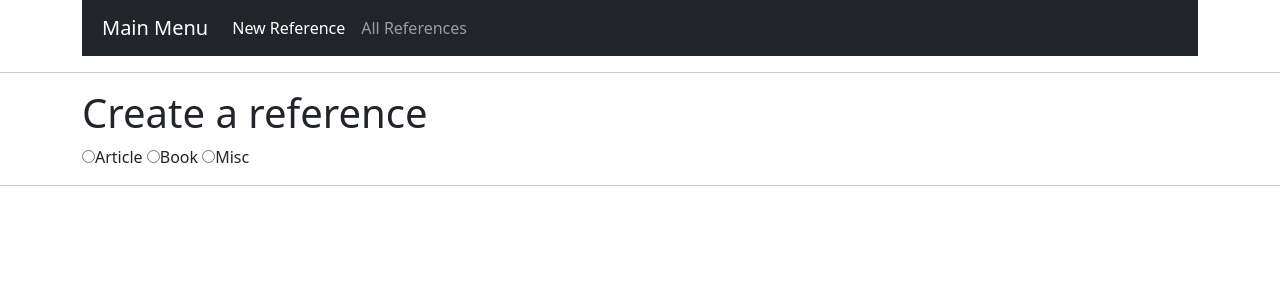
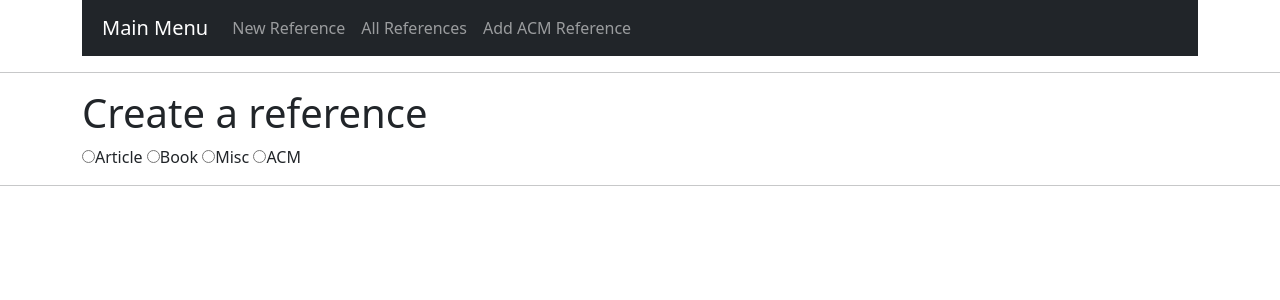
Before and after one commit to UncSald/KettuRepolainen, a Flask app: page /new_reference in a window 1280 px wide. Shown: the top 300 px of the page. Run offline with Flask 3, Linux system fonts and the light colour scheme.

Commit message:
added ACM link and ability to delete ref

```diff
--- a/src/app.py
+++ b/src/app.py
@@ -29,10 +29,11 @@ def set_bibtext_format():
 
 @app.route("/references", methods=["POST"])
 def create_new_reference():
-    datafields = ["type", "name","author","title","journal","year",\
-                  "volume","number","pages","month","note",\
-                    "howpublished","editor", "publisher"]
+    datafields = ["type", "name", "author", "title", "journal", "year",
+                  "volume", "number", "pages", "month", "note",
+                  "howpublished", "link", "editor", "publisher"]
     data = {}
+
     for field in datafields:
         field_data = None if request.form.get(field) == '' else request.form.get(field)
         data[field] = field_data
@@ -62,7 +63,7 @@ def edit_reference(reference_id):
 def update_reference():
     datafields = ["id", "type", "name","author","title","journal","year",\
                   "volume","number","pages","month","note",\
-                    "howpublished","editor", "publisher"]
+                    "howpublished","editor","link", "publisher"]
     data = {}
     for field in datafields:
         field_data = None if request.form.get(field) == '' else request.form.get(field)
@@ -70,3 +71,8 @@ def update_reference():
 
     reference_dao.update_reference(data)
     return redirect("/references")
+
+@app.route("/delete_reference/<int:reference_id>", methods=["POST"])
+def delete_reference(reference_id):
+    reference_dao.delete_reference(reference_id)
+    return redirect("/references")
--- a/src/templates/layout.html
+++ b/src/templates/layout.html
@@ -23,13 +23,14 @@
         </button>
         <div class="collapse navbar-collapse" id="navbarNavAltMarkup">
           <div class="navbar-nav">
-            <a class="nav-item nav-link active" href="/new_reference">New Reference</span></a>
+            <a class="nav-item nav-link" href="/new_reference">New Reference</a>
             <a class="nav-item nav-link" href="/references">All References</a>
-	</div>
+            <a class="nav-item nav-link" href="/add_acm_reference">Add ACM Reference</a>
+          </div>
         </div>
       </nav>
-  </div>
-  <hr>
+    </div>
+    <hr>
     {% block body %}
 
     {% endblock %}
--- a/src/templates/new_reference.html
+++ b/src/templates/new_reference.html
@@ -16,9 +16,12 @@ Create a reference
                 <input id="result" type="radio" name="refTypeCheckbox" value="book" onclick="openForm()">Book</label>
             <label>
                 <input id="result" type="radio" name="refTypeCheckbox" value="misc" onclick="openForm()">Misc</label>
+            <label>
+                <input id="result" type="radio" name="refTypeCheckbox" value="acm" onclick="openForm()">ACM</label>
         </div>
     </div>
 </div>
+
 <hr>
 
 <div class="container">
@@ -278,6 +281,31 @@ Create a reference
         </div>
     </div>
 </div>
+<div class="container">
+    <div class="row">
+        <div class="col-8">
+            <form action="/references" method="post" class="form-acm" style="display: none" id="acm">
+                <div class="form-group row">
+                    <h3>Creating ACM type reference</h3>
+                    <input type="hidden" name="type" value="acm">
+                    <label class="col-sm-2 col-form-label col-form-label-sm" for="name">Name:</label>
+                    <div class="col-sm-10">
+                        <input type="text" name="name" minlength="2" maxlength="30" required>
+                    </div>
+                    <br><br>
+                    <label for="link" class="col-sm-2 col-form-label col-form-label-sm">ACM Link:</label>
+                    <div class="col-sm-10">
+                        <input type="url" name="link" minlength="2" maxlength="100" required>
+                    </div>
+                    <br><br>
+                    <div class="col-sm-10">
+                        <button type="submit" name="acm_submit" id="acm_submit">submit</button>
+                    </div>
+                </div>
+            </form>
+        </div>
+    </div>
+</div>
 
 
 <script>
--- a/src/templates/reference_list.html
+++ b/src/templates/reference_list.html
@@ -61,9 +61,12 @@ References
         <!--publisher-->
         {% if reference[14] %}, {{ reference[14] }}{% endif %}
 
-        <a type="button" class="btn btn-primary" href="/edit_reference/{{ reference[0] }}" name="new_reference" style="float: right;" >
+        <a type="button" class="btn btn-primary" href="/edit_reference/{{ reference[0] }}" name="new_reference" style="float: right;">
           Edit
         </a>
+        <form action="/delete_reference/{{ reference[0] }}" method="post" style="float: right; margin-right: 10px;">
+          <button type="submit" class="btn btn-danger">Delete</button>
+        </form>
       </div>
     </li>
   {% endfor %}
```
Also changed, not shown: src/daos/reference_dao.py (+7 -0 lines), src/db_helper.py (+4 -3 lines).
